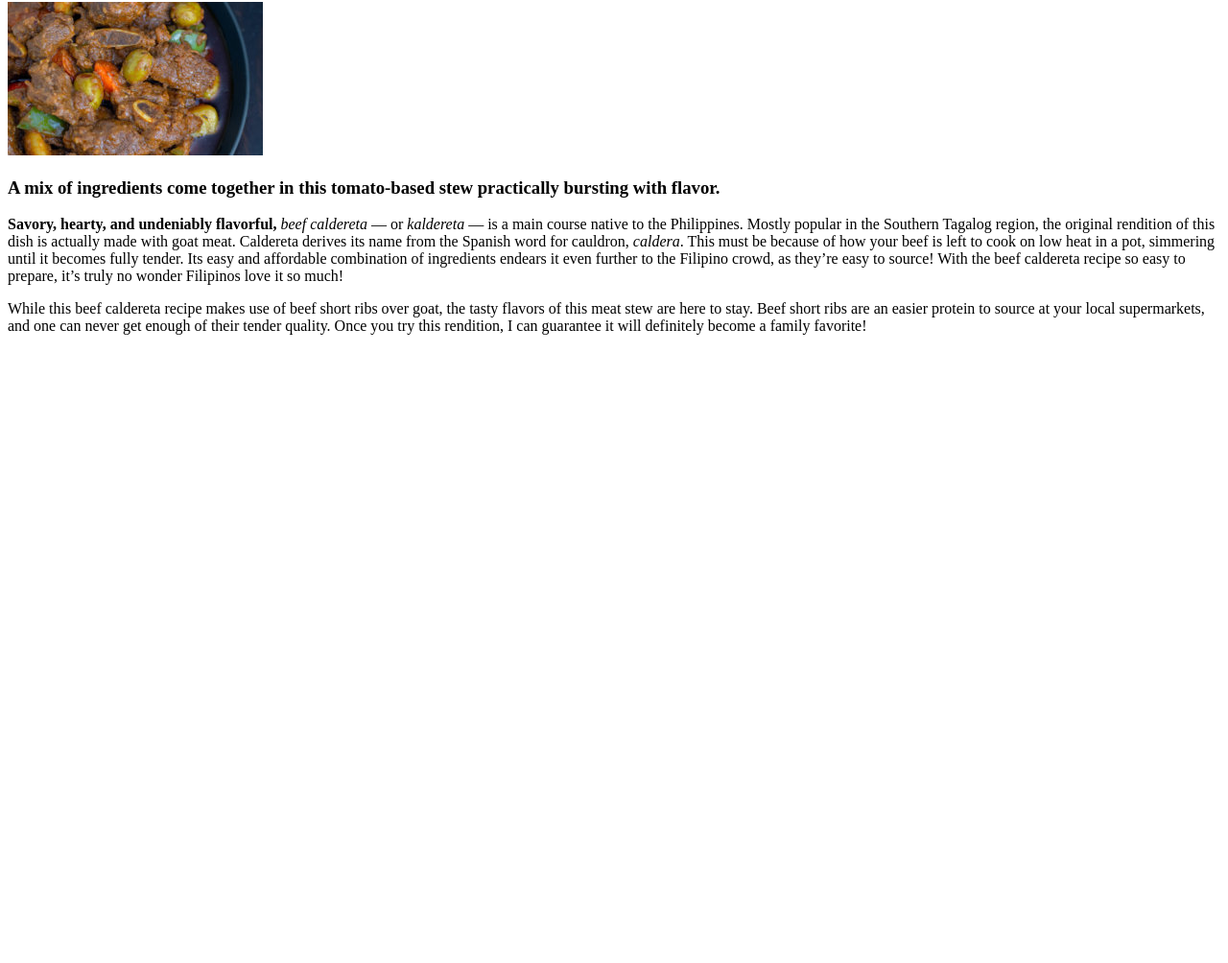
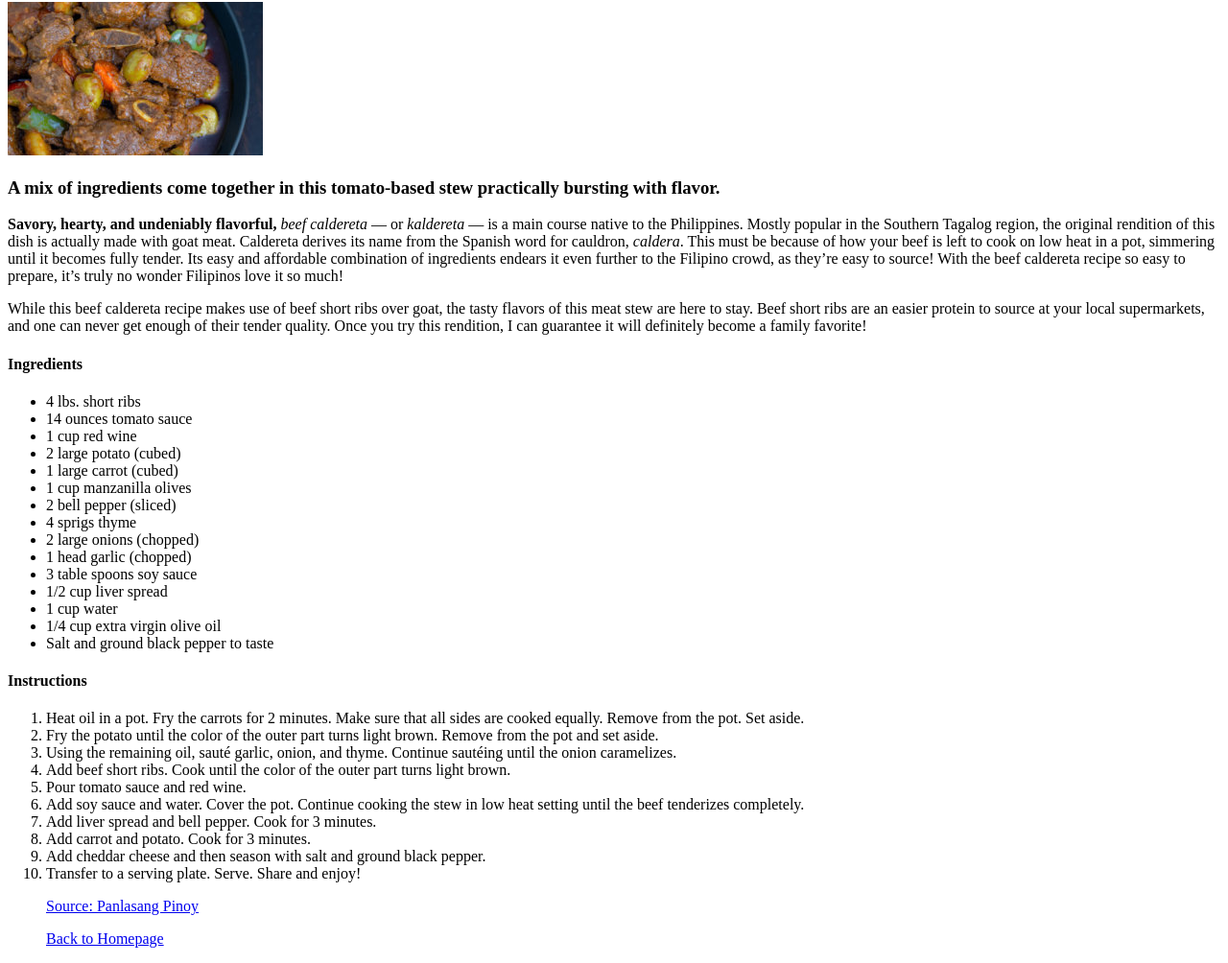
Before and after one commit to Piktrizio/odin-recipes, a plain HTML site: page recipes/beef-caldereta.html in a window 1280 px wide. Shown: the part 78-1082 px from the top of the page at 96% size. Before the commit the page ends 800 px from the top, so only its background shows below. Drawn offline with Linux system fonts and the light colour scheme.

Commit message:
Complete Beef Caldereta page

```diff
--- a/recipes/beef-caldereta.html
+++ b/recipes/beef-caldereta.html
@@ -11,16 +11,58 @@
     <img src="../images/beef-caldereta.jpg" alt="A picture of the dish">
     <h3>A mix of ingredients come together in this tomato-based stew practically bursting with flavor.</h3>
 
-    <p><strong>Savory, hearty, and undeniably flavorful,</strong> <em>beef caldereta</em> — or <em>kaldereta</em> — is a main course native to the
+    <p><strong>Savory, hearty, and undeniably flavorful,</strong> <em>beef caldereta</em> — or <em>kaldereta</em> — is a
+        main course native to the
         Philippines. Mostly popular in the Southern Tagalog region, the original rendition of this dish is actually made
-        with goat meat. Caldereta derives its name from the Spanish word for cauldron, <em>caldera</em>. This must be because of
+        with goat meat. Caldereta derives its name from the Spanish word for cauldron, <em>caldera</em>. This must be
+        because of
         how your beef is left to cook on low heat in a pot, simmering until it becomes fully tender. Its easy and
         affordable combination of ingredients endears it even further to the Filipino crowd, as they’re easy to source!
         With the beef caldereta recipe so easy to prepare, it’s truly no wonder Filipinos love it so much!</p>
 
-    <p>While this beef caldereta recipe makes use of beef short ribs over goat, the tasty flavors of this meat stew are here to
-    stay. Beef short ribs are an easier protein to source at your local supermarkets, and one can never get enough of their
-    tender quality. Once you try this rendition, I can guarantee it will definitely become a family favorite!</p>
+    <p>While this beef caldereta recipe makes use of beef short ribs over goat, the tasty flavors of this meat stew are
+        here to
+        stay. Beef short ribs are an easier protein to source at your local supermarkets, and one can never get enough
+        of their
+        tender quality. Once you try this rendition, I can guarantee it will definitely become a family favorite!</p>
+
+    <h4>Ingredients</h4>
+    <ul>
+        <li>4 lbs. short ribs</li>
+        <li>14 ounces tomato sauce</li>
+        <li>1 cup red wine</li>
+        <li>2 large potato (cubed)</li>
+        <li>1 large carrot (cubed)</li>
+        <li>1 cup manzanilla olives</li>
+        <li>2 bell pepper (sliced)</li>
+        <li>4 sprigs thyme</li>
+        <li>2 large onions (chopped)</li>
+        <li>1 head garlic (chopped)</li>
+        <li>3 table spoons soy sauce</li>
+        <li>1/2 cup liver spread</li>
+        <li>1 cup water</li>
+        <li>1/4 cup extra virgin olive oil</li>
+        <li>Salt and ground black pepper to taste</li>
+    </ul>
+
+    <h4>Instructions</h4>
+    <ol>
+        <li>Heat oil in a pot. Fry the carrots for 2 minutes. Make sure that all sides are cooked equally. Remove from
+            the pot. Set aside.</li>
+        <li>Fry the potato until the color of the outer part turns light brown. Remove from the pot and set aside.</li>
+        <li>Using the remaining oil, sauté garlic, onion, and thyme. Continue sautéing until the onion caramelizes.</li>
+        <li>Add beef short ribs. Cook until the color of the outer part turns light brown.</li>
+        <li>Pour tomato sauce and red wine.</li>
+        <li>Add soy sauce and water. Cover the pot. Continue cooking the stew in low heat setting until the beef tenderizes completely.</li>
+        <li>Add liver spread and bell pepper. Cook for 3 minutes.</li>
+        <li>Add carrot and potato. Cook for 3 minutes.</li>
+        <li>Add cheddar cheese and then season with salt and ground black pepper.</li>
+        <li>Transfer to a serving plate. Serve. Share and enjoy!</li>
+
+    <p><a href="https://panlasangpinoy.com/beef-caldereta-recipe/">Source: Panlasang Pinoy</a></p>
+    <p><a href="../index.html">Back to Homepage</a></p>
+
+    </ol>
 </body>
 
 </html>
```
